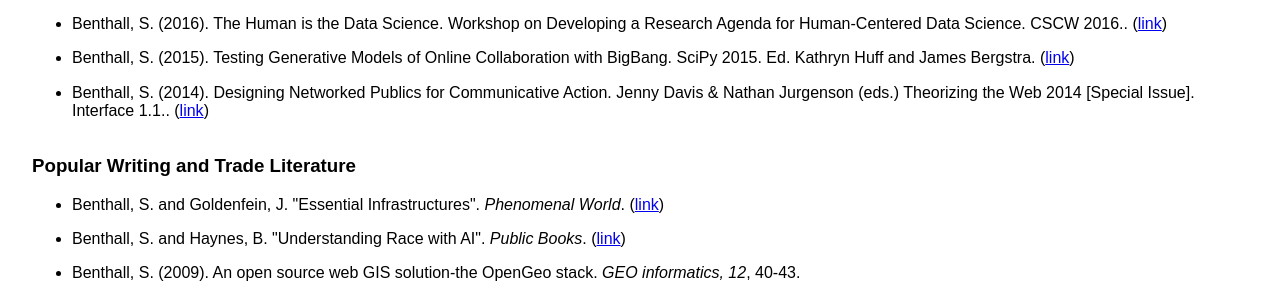
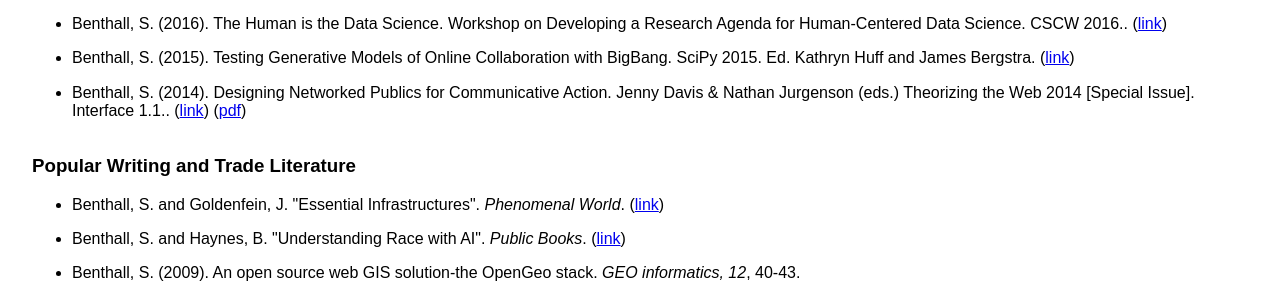
Before and after one commit to sbenthall/personal_website, a Jekyll site: the page built from index.md, in a window 1280 px wide. Shown: the part 1265-1559 px from the top of the page. Built offline with Jekyll 4.4.1, drawn with Linux system fonts in a browser that asks for light colours; nearby versions of some CDN libraries.

```diff
--- a/_data/references.yml
+++ b/_data/references.yml
@@ -124,7 +124,9 @@ publications:
     title: Designing Networked Publics for Communicative Action
     venue: Jenny Davis & Nathan Jurgenson (eds.) Theorizing the Web 2014 [Special Issue]. Interface 1.1.
     links:
+      - url: https://commons.pacificu.edu/work/63bcdb50-8c4e-4823-b34b-178602ea9ee0?id=63bcdb50-8c4e-4823-b34b-178602ea9ee0
+        label: link
       - url: https://citeseerx.ist.psu.edu/document?repid=rep1&type=pdf&doi=e710c554faa47c11830e2820cbfe520c1372e287
-        label: link
+        label: pdf
 
 #  - Benthall, S. (2007) "Kudos for the Mindless Expert." Review of Expert Political Judgment, by Philip Tetlock. Critical Review, Volume 19, Issue 1, January 2007, pages 65-79. (<a href="http://www.tandfonline.com/doi/abs/10.1080/08913810701499643">link</a>)
```
